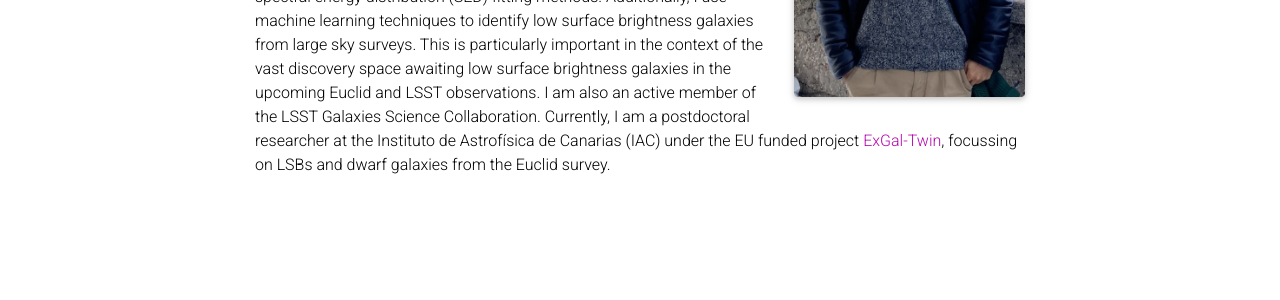
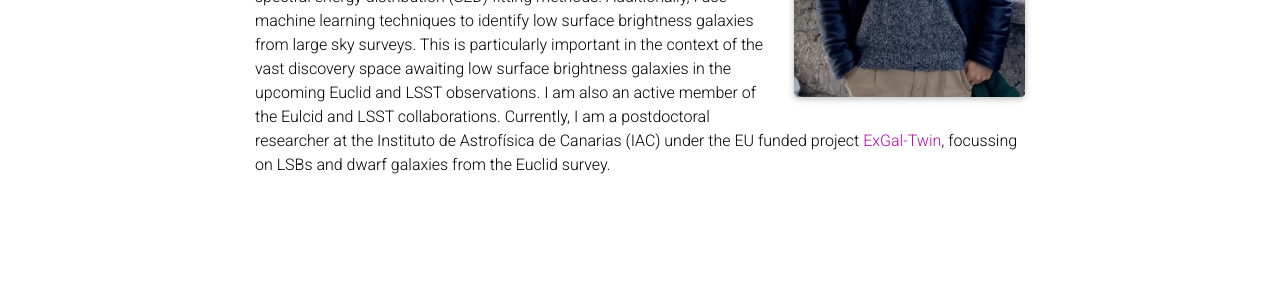
Before and after one commit to junais-astro/junais-astro.github.io, a Jekyll site: the page built from _pages/about.md, in a window 1280 px wide. Shown: the part 473-773 px from the top of the page. Built offline with Jekyll 4.4.1, drawn with Linux system fonts in a browser that asks for light colours; full-size pictures stand in for the smaller copies a plugin makes; comment, search, counter and statistics services are not loaded; a style sheet for code colours, icons or effects is not loaded; some of the changed text lies outside the part shown.

Commit message:
Revise about page with updated research details
Updated research description to include current collaborations and focus areas.

```diff
--- a/_pages/about.md
+++ b/_pages/about.md
@@ -22,5 +22,5 @@
 ---
 <!-- I am interested in studying low surface brightness galaxies (LSBs). Their formation and evolution are still debated questions in the extragalactic community. I use observational data (UV, optical) of LSBs, in combination with galaxy evolution models to constrain their properties (e.g., star formation, environmental interactions). During my postdoc at NCBJ, I am working with the ASTROdust group (led by Katarzyna Małek) to characterize the dust attenuation in a large sample of galaxies observed by Herschel. I am also an active member of the LSST Galaxies Science Collaboration, with a special focus on low surface brightness science. -->
 
-My research primarily focuses on the study of Low Surface Brightness galaxies (LSBs), particularly the giant LSBs, ultra-diffuse galaxies and dwarfs. I use observations from UV and optical deep photometry (e.g., GALEX, CFHT, HSC), as well as spectroscopy (e.g., VLT/MUSE, Magellan/IMACS) to investigate the properties of LSBs. My interests are in understanding the formation of these galaxies (which is still debated!), the role of the environment in their evolution, and the mechanisms of star formation in low-density regimes. I am also interested in exploring the metallicity, dust, and gas properties of LSBs using multi-wavelength spectral energy distribution (SED) fitting methods. Additionally, I use machine learning techniques to identify low surface brightness galaxies from large sky surveys. This is particularly important in the context of the vast discovery space awaiting low surface brightness galaxies in the upcoming Euclid and LSST observations. I am also an active member of the LSST Galaxies Science Collaboration. Currently, I am a postdoctoral researcher at the Instituto de Astrofísica de Canarias (IAC) under the EU funded project [ExGal-Twin](https://research.iac.es/proyecto/ExGal-Twin/), focussing on LSBs and dwarf galaxies from the Euclid survey.
+My research primarily focuses on the study of Low Surface Brightness galaxies (LSBs), particularly the giant LSBs, ultra-diffuse galaxies and dwarfs. I use observations from UV and optical deep photometry (e.g., GALEX, CFHT, HSC), as well as spectroscopy (e.g., VLT/MUSE, Magellan/IMACS) to investigate the properties of LSBs. My interests are in understanding the formation of these galaxies (which is still debated!), the role of the environment in their evolution, and the mechanisms of star formation in low-density regimes. I am also interested in exploring the metallicity, dust, and gas properties of LSBs using multi-wavelength spectral energy distribution (SED) fitting methods. Additionally, I use machine learning techniques to identify low surface brightness galaxies from large sky surveys. This is particularly important in the context of the vast discovery space awaiting low surface brightness galaxies in the upcoming Euclid and LSST observations. I am also an active member of the Eulcid and LSST collaborations. Currently, I am a postdoctoral researcher at the Instituto de Astrofísica de Canarias (IAC) under the EU funded project [ExGal-Twin](https://research.iac.es/proyecto/ExGal-Twin/), focussing on LSBs and dwarf galaxies from the Euclid survey.
 <!-- [LSST Galaxies Science Collaboration](https://sites.google.com/view/lsstgsc). -->
```
